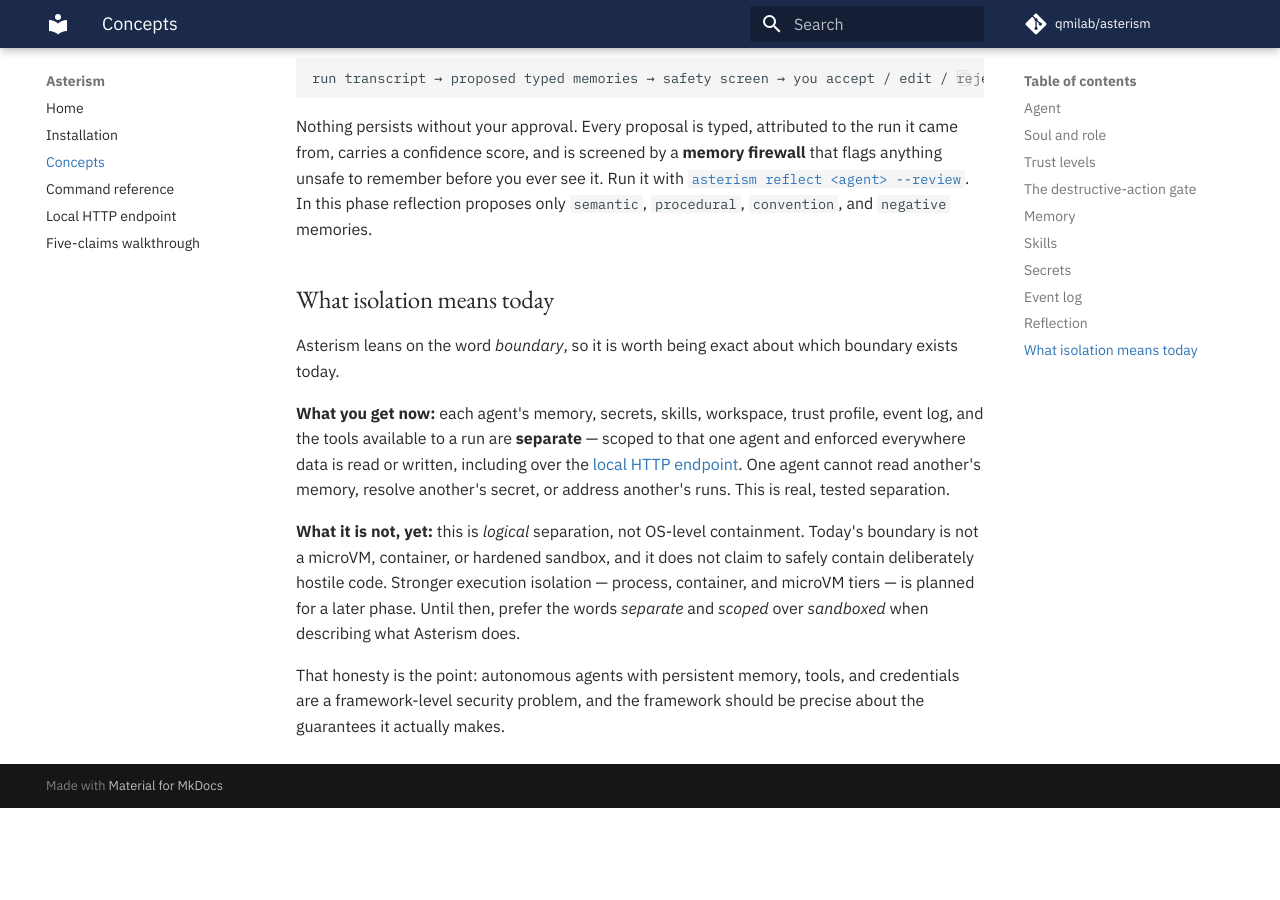
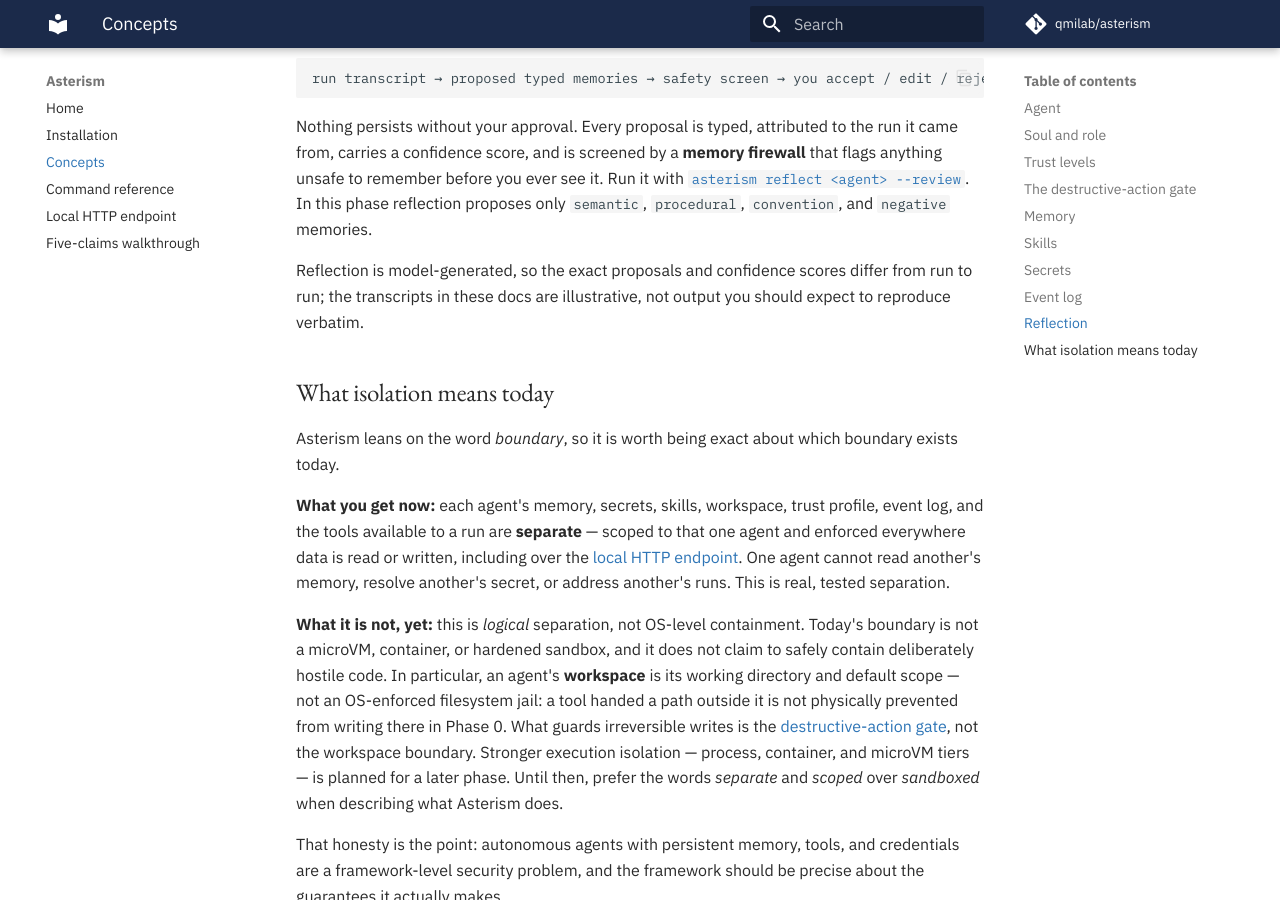
Before and after one commit to qmilab/asterism, an MkDocs documentation site: the page built from docs/concepts.md, in a window 1280 px wide and 900 px high, scrolled down 3949 px. Built offline with MkDocs 1.6.1 and Material for MkDocs 9.7.7, drawn with Linux system fonts in a browser that asks for light colours; comment, search, counter and statistics services are not loaded; before the commit the page ends 4757 px from its top, so only the background shows below that.

Commit message:
docs: be precise about the Phase 0 tool gap and fix demo copy (#24)
The trust gate and the destructive-action pause act on an agent's
*tools*, and the shipped CLI registers none by default — so claims 3 and
4 are proven end to end by the acceptance test, not by a bare `run`. Say
so plainly in the README, the CLI README, the landing page, and the
walkthrough rather than implying the bare binary demonstrates them.

Also tidy the quickstart copy: use the real built-in soul name
(casual-helper, not the nonexistent calm-editor), show that a skill is
just a markdown file you write, note that run/reflect need a configured
model, sharpen the "workspace is not an OS-level jail" wording, and flag
that reflection transcripts are illustrative (model-generated, vary per
run).

Co-authored-by: Claude Opus 4.8 (1M context) <noreply@anthropic.com>

```diff
--- a/docs/concepts.md
+++ b/docs/concepts.md
@@ -148,6 +148,10 @@ with [`asterism reflect <agent> --review`](./commands.md#reflect). In this phase
 reflection proposes only `semantic`, `procedural`, `convention`, and `negative`
 memories.
 
+Reflection is model-generated, so the exact proposals and confidence scores
+differ from run to run; the transcripts in these docs are illustrative, not
+output you should expect to reproduce verbatim.
+
 ## What isolation means today
 
 Asterism leans on the word *boundary*, so it is worth being exact about which
@@ -162,10 +166,14 @@ separation.
 
 **What it is not, yet:** this is *logical* separation, not OS-level containment.
 Today's boundary is not a microVM, container, or hardened sandbox, and it does
-not claim to safely contain deliberately hostile code. Stronger execution
-isolation — process, container, and microVM tiers — is planned for a later
-phase. Until then, prefer the words *separate* and *scoped* over *sandboxed*
-when describing what Asterism does.
+not claim to safely contain deliberately hostile code. In particular, an agent's
+**workspace** is its working directory and default scope — not an OS-enforced
+filesystem jail: a tool handed a path outside it is not physically prevented from
+writing there in Phase 0. What guards irreversible writes is the
+[destructive-action gate](#the-destructive-action-gate), not the workspace
+boundary. Stronger execution isolation — process, container, and microVM tiers —
+is planned for a later phase. Until then, prefer the words *separate* and
+*scoped* over *sandboxed* when describing what Asterism does.
 
 That honesty is the point: autonomous agents with persistent memory, tools, and
 credentials are a framework-level security problem, and the framework should be
```
Also changed, not shown: README.md (+6 -4 lines), docs/walkthrough.md (+7 -1 lines), packages/cli/README.md (+7 -3 lines), 1 other file.
